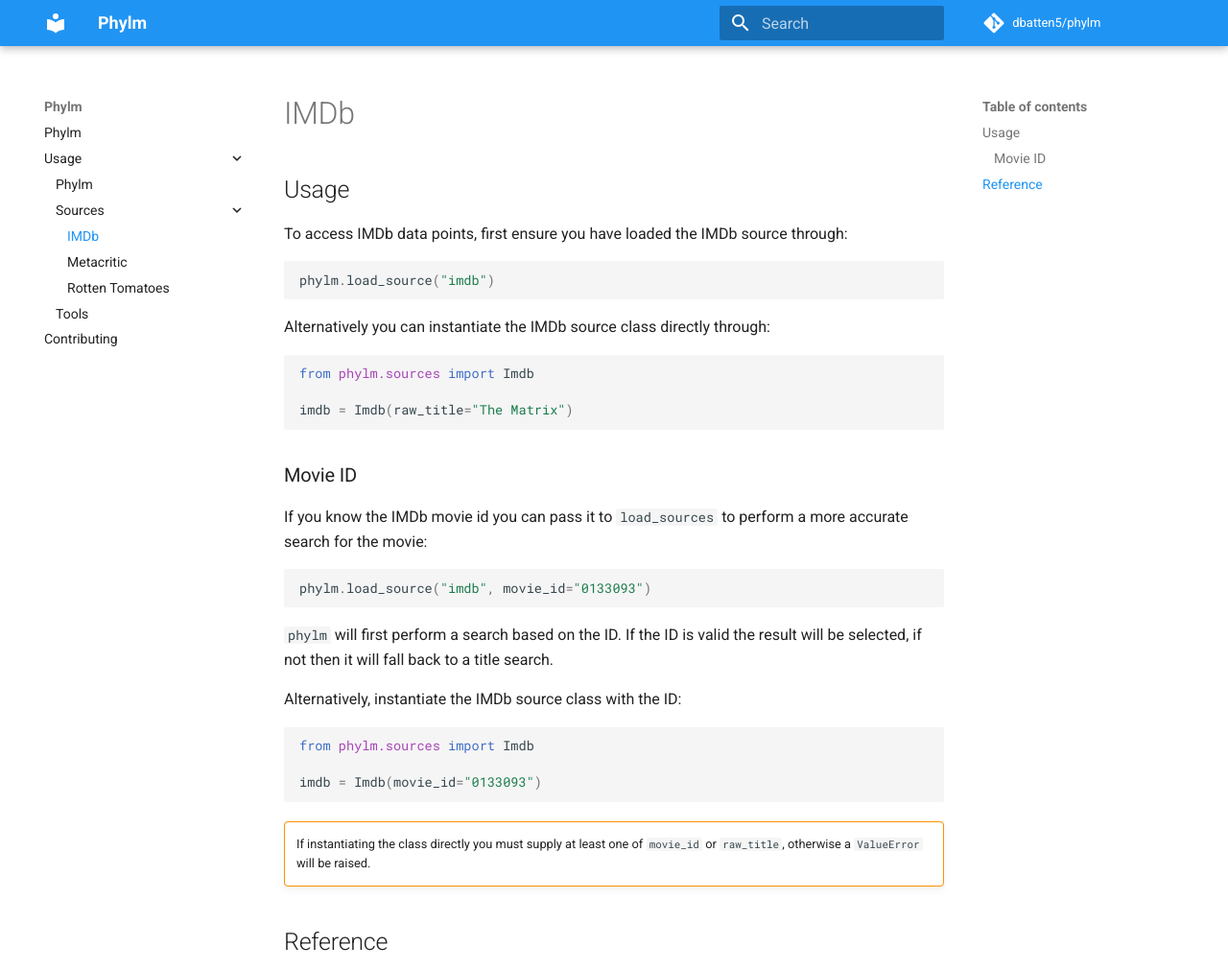
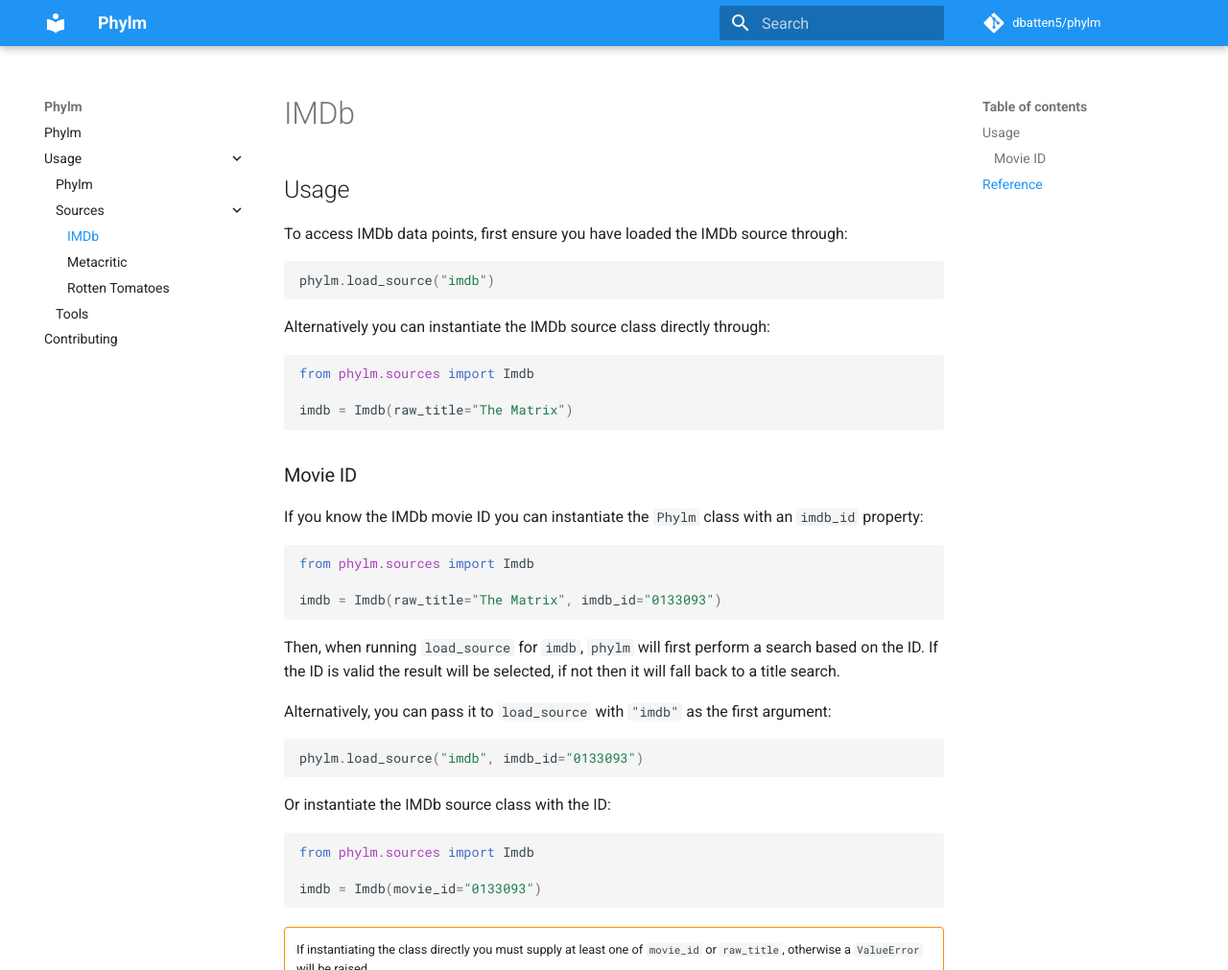
Before and after one commit to dbatten5/phylm, an MkDocs documentation site: the page built from docs/imdb.md, in a window 1280 px wide and 1293 px high, cut to the strip 0-1011 px from the top of the window. Shown: the whole strip at 96% size. Built offline with MkDocs 1.6.1 and Material for MkDocs 9.7.7, drawn with Linux system fonts in a browser that asks for light colours; comment, search, counter and statistics services are not loaded.

Commit message:
allow `imdb_id` at `phylm` instantiation

````diff
--- a/docs/imdb.md
+++ b/docs/imdb.md
@@ -17,17 +17,26 @@
 
 ## Movie ID
 
-If you know the IMDb movie id you can pass it to `load_sources` to perform a more
-accurate search for the movie:
+If you know the IMDb movie ID you can instantiate the `Phylm` class with an `imdb_id`
+property:
 
 ```python
-phylm.load_source("imdb", movie_id="0133093")
+from phylm.sources import Imdb
+
+imdb = Imdb(raw_title="The Matrix", imdb_id="0133093")
 ```
 
-`phylm` will first perform a search based on the ID. If the ID is valid the result will
-be selected, if not then it will fall back to a title search.
+Then, when running `load_source` for `imdb`, `phylm` will first perform a search based
+on the ID. If the ID is valid the result will be selected, if not then it will fall back
+to a title search.
 
-Alternatively, instantiate the IMDb source class with the ID:
+Alternatively, you can pass it to `load_source` with `"imdb"` as the first argument:
+
+```python
+phylm.load_source("imdb", imdb_id="0133093")
+```
+
+Or instantiate the IMDb source class with the ID:
 
 ```python
 from phylm.sources import Imdb
````
Also changed, not shown: 2 other files.
